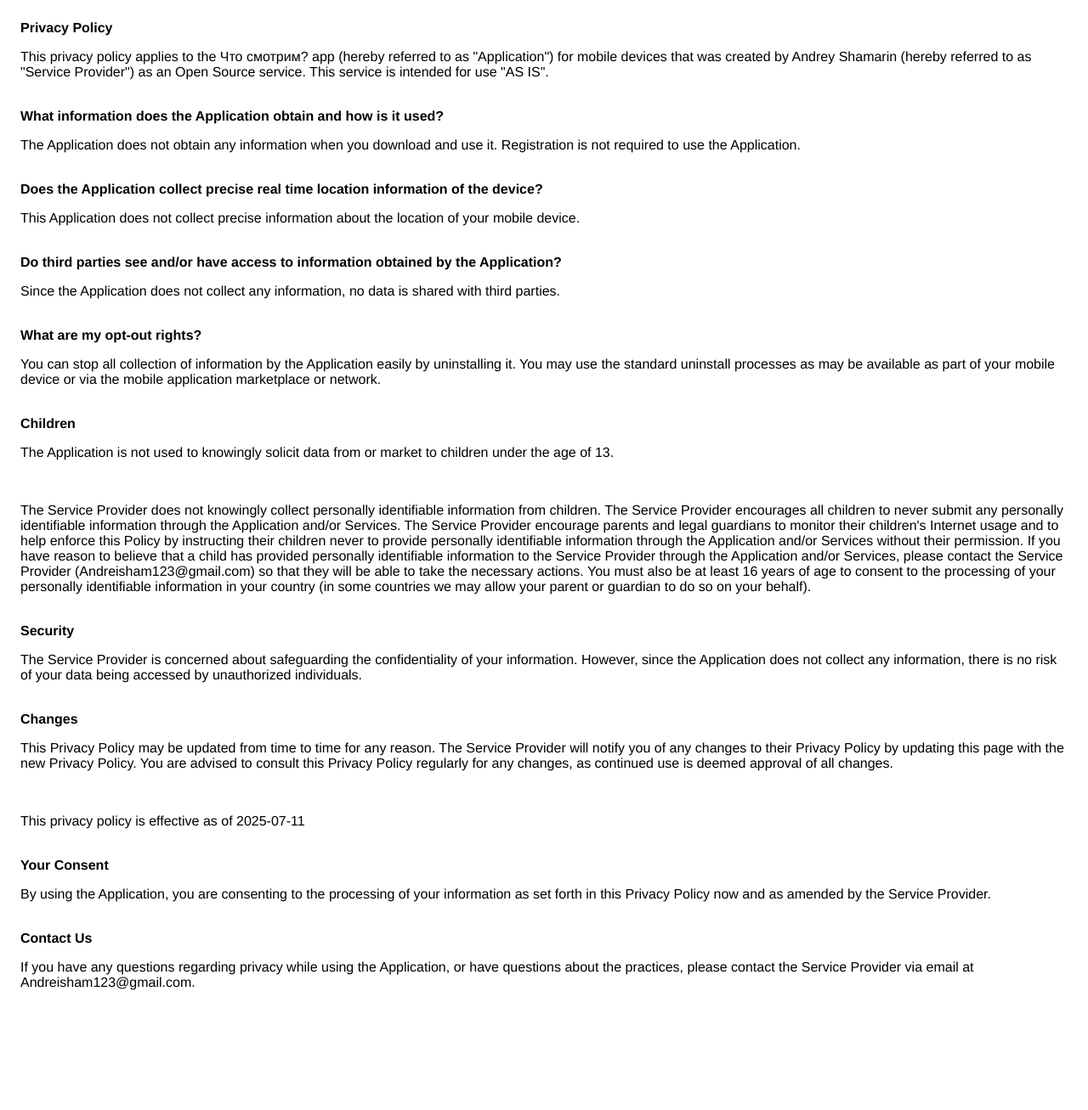
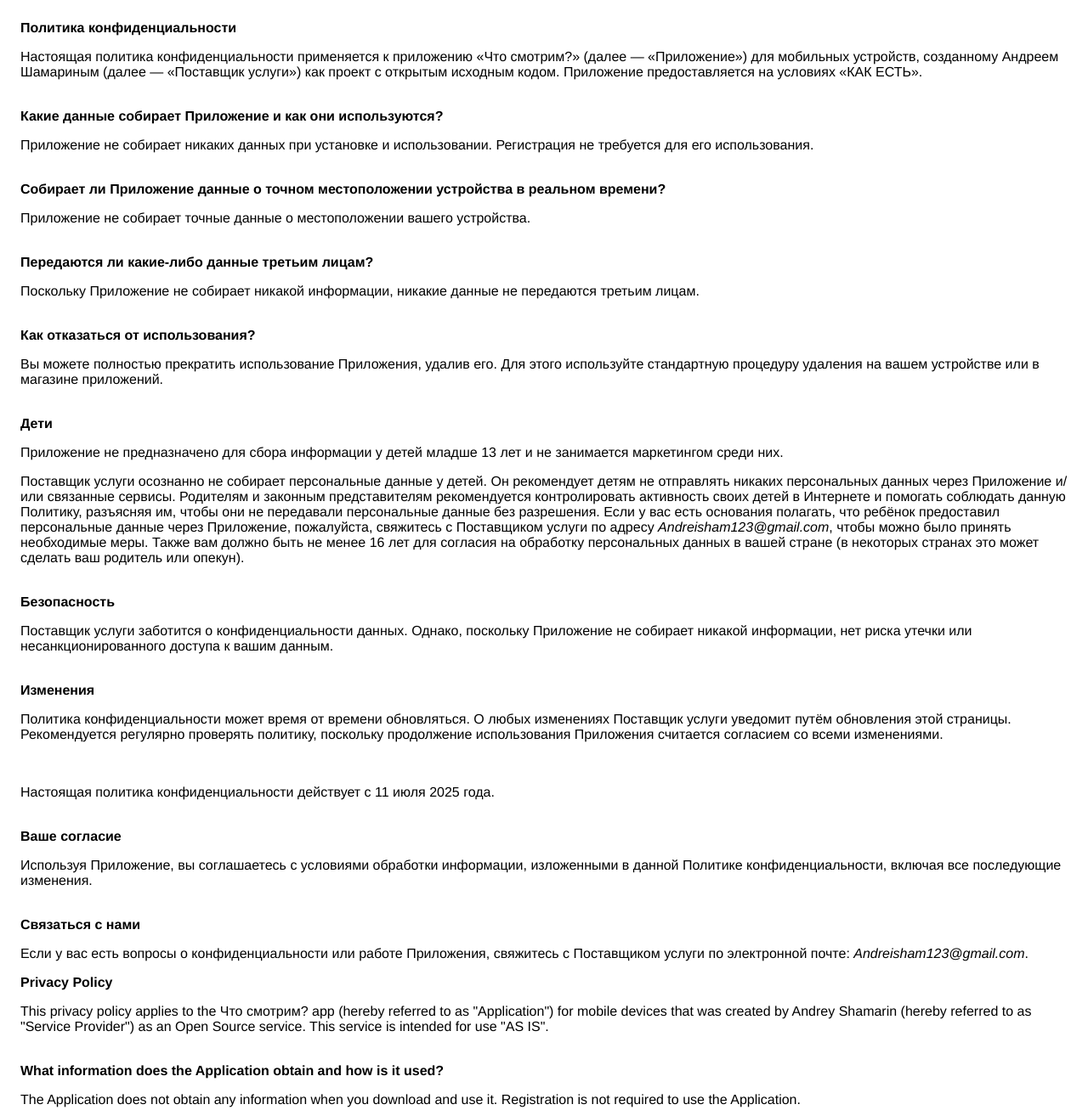
Before and after one commit to andreisham/Privacy-Policy-Chto-smotrim, a plain HTML site: page index.html in a window 1280 px wide. Shown: the top 1307 px of the page at 85% size. Before the commit the page ends 1206 px from the top, so only its background shows below. Drawn offline with Linux system fonts and the light colour scheme.

Commit message:
Update index.html

```diff
--- a/index.html
+++ b/index.html
@@ -3,10 +3,44 @@
 <head>
   <meta charset='utf-8'>
   <meta name='viewport' content='width=device-width'>
-      <title>Privacy Policy</title>
+  <title>Политика конфиденциальности</title>
   <style> body { font-family: 'Helvetica Neue', Helvetica, Arial, sans-serif; padding:1em; } </style>
 </head>
 <body>
+<strong>Политика конфиденциальности</strong>
+<p>Настоящая политика конфиденциальности применяется к приложению «Что смотрим?» (далее — «Приложение») для мобильных устройств, созданному Андреем Шамариным (далее — «Поставщик услуги») как проект с открытым исходным кодом. Приложение предоставляется на условиях «КАК ЕСТЬ».</p><br>
+
+<strong>Какие данные собирает Приложение и как они используются?</strong>
+<p>Приложение не собирает никаких данных при установке и использовании. Регистрация не требуется для его использования.</p><br>
+
+<strong>Собирает ли Приложение данные о точном местоположении устройства в реальном времени?</strong>
+<p>Приложение не собирает точные данные о местоположении вашего устройства.</p><br>
+
+<strong>Передаются ли какие-либо данные третьим лицам?</strong>
+<p>Поскольку Приложение не собирает никакой информации, никакие данные не передаются третьим лицам.</p><br>
+
+<strong>Как отказаться от использования?</strong>
+<p>Вы можете полностью прекратить использование Приложения, удалив его. Для этого используйте стандартную процедуру удаления на вашем устройстве или в магазине приложений.</p><br>
+
+<strong>Дети</strong>
+<p>Приложение не предназначено для сбора информации у детей младше 13 лет и не занимается маркетингом среди них.</p>
+<p>Поставщик услуги осознанно не собирает персональные данные у детей. Он рекомендует детям не отправлять никаких персональных данных через Приложение и/или связанные сервисы. Родителям и законным представителям рекомендуется контролировать активность своих детей в Интернете и помогать соблюдать данную Политику, разъясняя им, чтобы они не передавали персональные данные без разрешения. Если у вас есть основания полагать, что ребёнок предоставил персональные данные через Приложение, пожалуйста, свяжитесь с Поставщиком услуги по адресу <em>Andreisham123@gmail.com</em>, чтобы можно было принять необходимые меры. Также вам должно быть не менее 16 лет для согласия на обработку персональных данных в вашей стране (в некоторых странах это может сделать ваш родитель или опекун).</p><br>
+
+<strong>Безопасность</strong>
+<p>Поставщик услуги заботится о конфиденциальности данных. Однако, поскольку Приложение не собирает никакой информации, нет риска утечки или несанкционированного доступа к вашим данным.</p><br>
+
+<strong>Изменения</strong>
+<p>Политика конфиденциальности может время от времени обновляться. О любых изменениях Поставщик услуги уведомит путём обновления этой страницы. Рекомендуется регулярно проверять политику, поскольку продолжение использования Приложения считается согласием со всеми изменениями.</p><br>
+
+<p>Настоящая политика конфиденциальности действует с 11 июля 2025 года.</p><br>
+
+<strong>Ваше согласие</strong>
+<p>Используя Приложение, вы соглашаетесь с условиями обработки информации, изложенными в данной Политике конфиденциальности, включая все последующие изменения.</p><br>
+
+<strong>Связаться с нами</strong>
+<p>Если у вас есть вопросы о конфиденциальности или работе Приложения, свяжитесь с Поставщиком услуги по электронной почте: <em>Andreisham123@gmail.com</em>.</p>
+
+
     <strong>Privacy Policy</strong><p>This privacy policy applies to the Что смотрим? app (hereby referred to as "Application") for mobile devices that was created by Andrey Shamarin (hereby referred to as "Service Provider") as an Open Source service. This service is intended for use "AS IS".</p><br><strong>What information does the Application obtain and how is it used?</strong><p>The Application does not obtain any information when you download and use it. Registration is not required to use the Application.</p><br><strong>Does the Application collect precise real time location information of the device?</strong><p>This Application does not collect precise information about the location of your mobile device.</p><br><strong>Do third parties see and/or have access to information obtained by the Application?</strong><p>Since the Application does not collect any information, no data is shared with third parties.</p><br><strong>What are my opt-out rights?</strong><p>You can stop all collection of information by the Application easily by uninstalling it. You may use the standard uninstall processes as may be available as part of your mobile device or via the mobile application marketplace or network.</p><br><strong>Children</strong><p>The Application is not used to knowingly solicit data from or market to children under the age of 13.</p><br><p>The Service Provider does not knowingly collect personally
 identifiable information from children. The Service Provider
 encourages all children to never submit any personally
@@ -19,5 +53,6 @@ please contact the Service Provider (Andreisham123@gmail.com) so that they will
 You must also be at least 16 years of age to consent to the processing
 of your personally identifiable information in your country (in some countries we may allow your parent
 or guardian to do so on your behalf).</p><br><strong>Security</strong><p>The Service Provider is concerned about safeguarding the confidentiality of your information. However, since the Application does not collect any information, there is no risk of your data being accessed by unauthorized individuals.</p><br><strong>Changes</strong><p>This Privacy Policy may be updated from time to time for any reason. The Service Provider will notify you of any changes to their Privacy Policy by updating this page with the new Privacy Policy. You are advised to consult this Privacy Policy regularly for any changes, as continued use is deemed approval of all changes.</p><br><p>This privacy policy is effective as of 2025-07-11</p><br><strong>Your Consent</strong><p>By using the Application, you are consenting to the processing of your information as set forth in this Privacy Policy now and as amended by the Service Provider.</p><br><strong>Contact Us</strong><p>If you have any questions regarding privacy while using the Application, or have questions about the practices, please contact the Service Provider via email at Andreisham123@gmail.com.</p>
+
 </body>
 </html>
```
Lines whose indentation alone changed are shown as unchanged.
